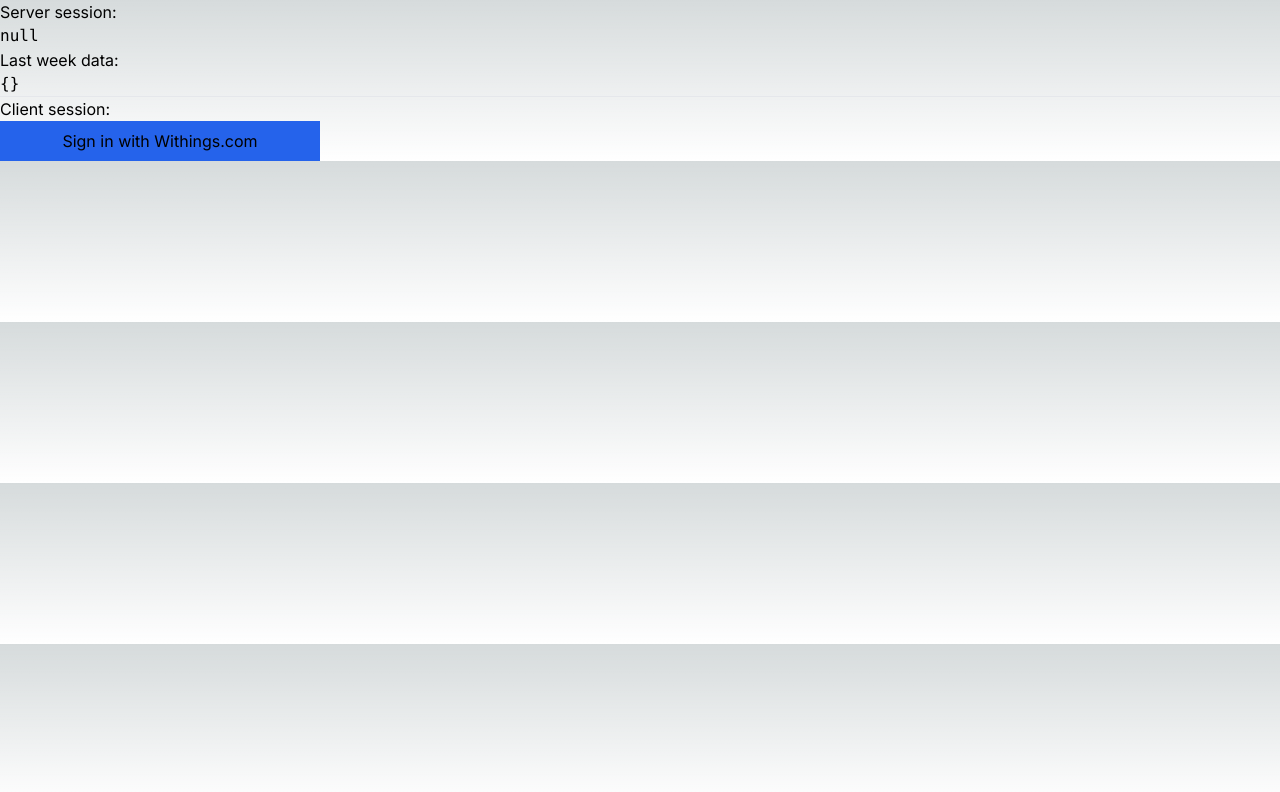
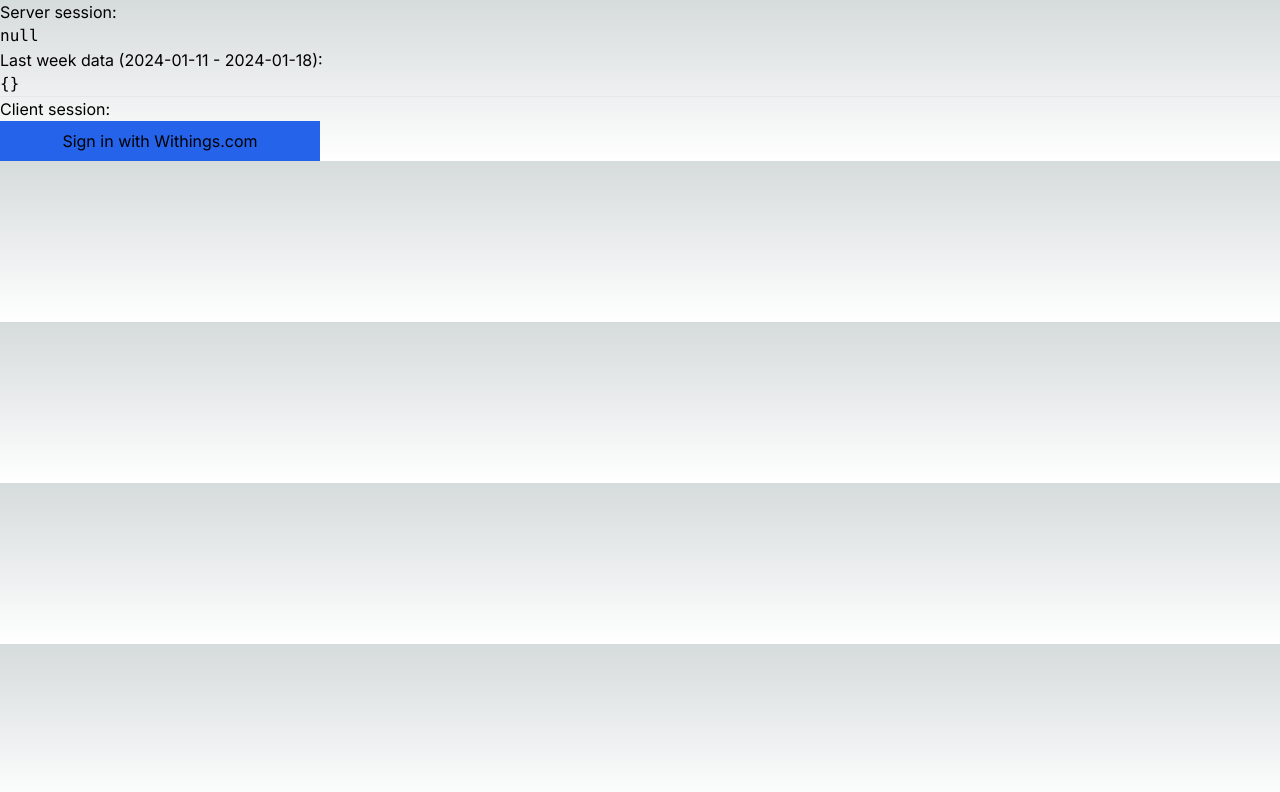
Before and after one commit to Hacksore/apple-workout-heatmap, a Next.js app: page / in a window 1280 px wide. Shown: the top 792 px of the page. Built offline with nearby package versions, Linux system fonts and the light colour scheme; no server answers.

Commit message:
Print info

```diff
--- a/src/app/api/client.ts
+++ b/src/app/api/client.ts
@@ -1,18 +1,14 @@
-export async function getLastWeekData(accessToken: string) {
-  const res = await fetch("https://wbsapi.withings.net/v2/measure", {
+export async function getLastWeekData(accessToken: string, start: string, end: string) {
+  return fetch("https://wbsapi.withings.net/v2/measure", {
     method: "POST",
     headers: {
       "Content-Type": "application/x-www-form-urlencoded",
     },
     body: new URLSearchParams({
       action: "getactivity",
-      startdateymd: "2024-02-11",
-      enddateymd: "2024-02-18",
+      startdateymd: start,
+      enddateymd: end,
       access_token: accessToken,
     }),
   }).then((res) => res.json());
-
-  console.log(res);
-
-  return res;
 }
--- a/src/app/calendar.tsx
+++ b/src/app/calendar.tsx
@@ -1,12 +1,15 @@
 "use client";
-import { signIn, useSession } from "next-auth/react";
+import { signIn, signOut, useSession } from "next-auth/react";
 
 // create session provider
 export const CalendarView = () => {
   const session = useSession();
 
   return session.data ? (
+    <>
     <pre>{JSON.stringify(session, null, 2)}</pre>
+    <button className="bg-red-600 w-80 p-2" onClick={() => signOut()}>Sign Out</button>
+    </>
   ) : (
     <button className="bg-blue-600 w-80 p-2" onClick={() => signIn("withings")}>Sign in with Withings.com</button>
   );
--- a/src/app/page.tsx
+++ b/src/app/page.tsx
@@ -7,15 +7,19 @@ export default async function Home() {
 
   let lastWeekData = {};
 
+
+  const start = new Date(Date.now() - 7 * 24 * 60 * 60 * 1000).toISOString().split("T")[0];
+  const end = new Date().toISOString().split("T")[0];
+
   if (session) {
-    lastWeekData = await getLastWeekData(session?.user.accessToken);
+    lastWeekData = await getLastWeekData(session?.user.accessToken, start, end);
   }
 
   return (
     <main className="flex flex-col w-full">
       Server session:
       <pre>{JSON.stringify(session)}</pre>
-      Last week data:
+      Last week data ({start} - {end}):
       <pre>{JSON.stringify(lastWeekData, null, 2)}</pre>
       <hr />
       Client session:
```
